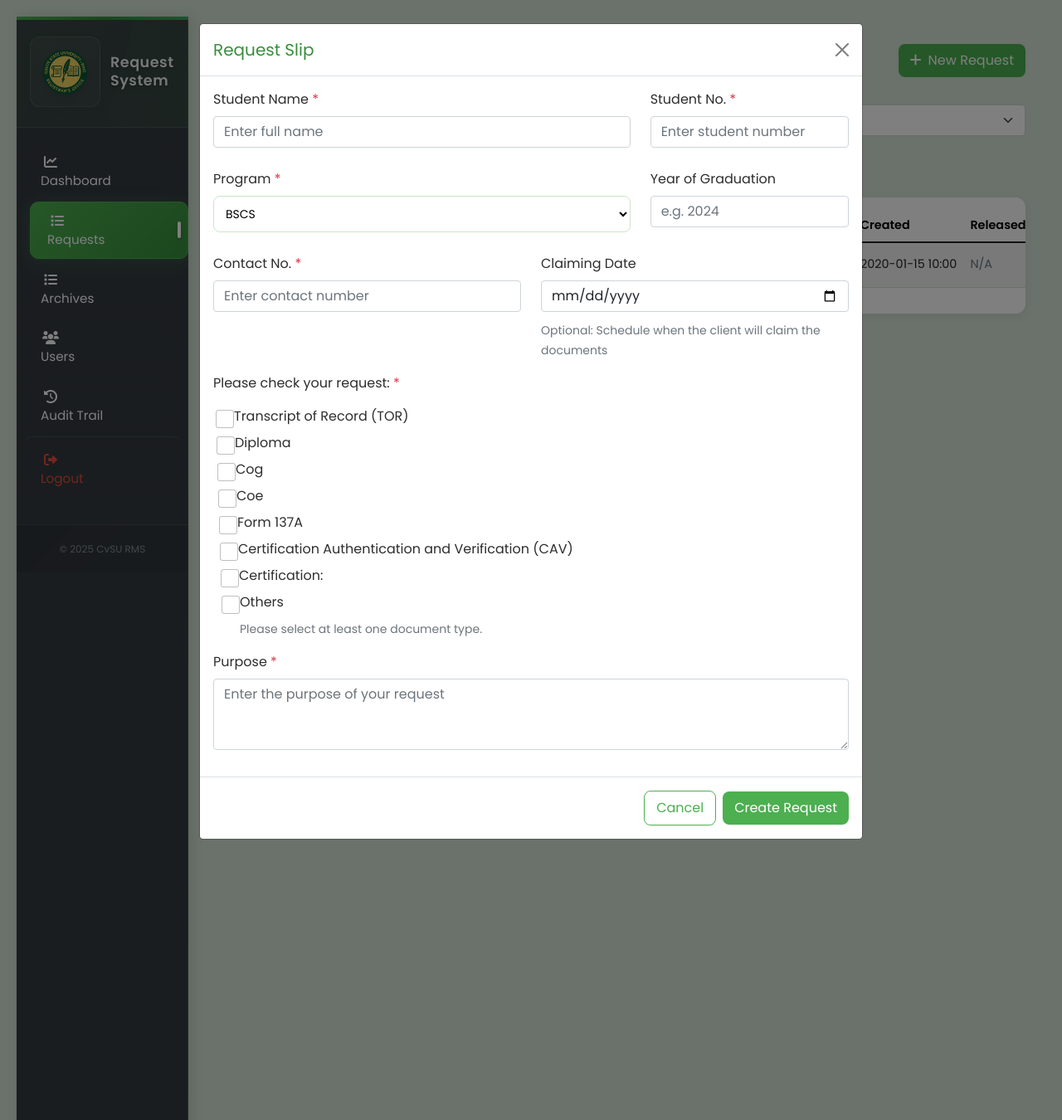
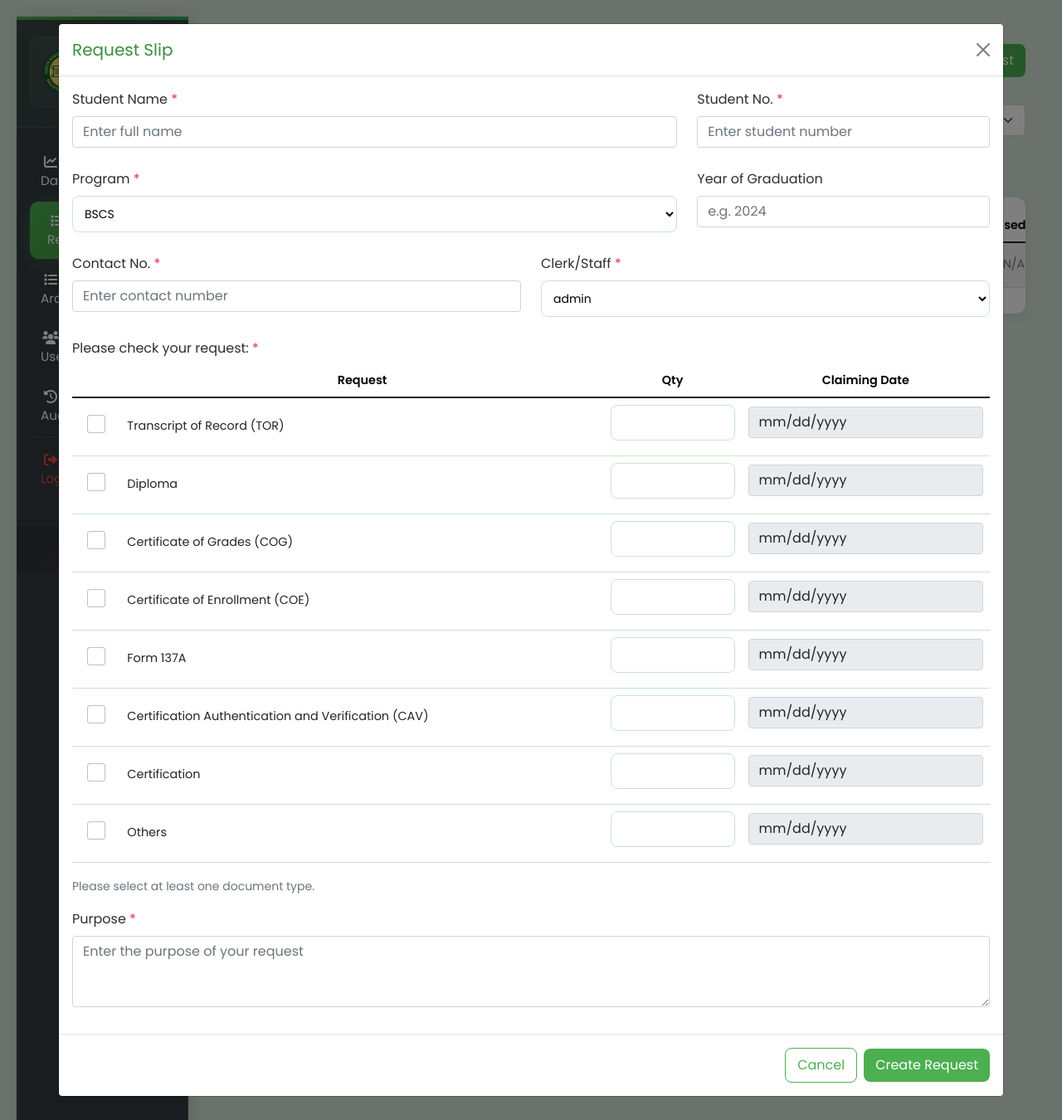
Before and after one commit to Starea10/Registrar-System, a PHP site: page /requests.php in a window 1280 px wide, after a click on "New Request". Shown: the whole page at 83% size. Run offline with PHP 8.4, Linux system fonts and the light colour scheme; a user stored in the database is signed in; data comes from the database, SQL or seed files in the repository; tables that the repository leaves empty hold one stand-in row (values such as "Sample post").

Commit message:
Changes in request layout
The layout was simplified for the ease of use. The archive history table has been changed, having the same structure as the requests table.

```diff
--- a/request_system.sql
+++ b/request_system.sql
@@ -3,7 +3,7 @@
 -- https://www.phpmyadmin.net/
 --
 -- Host: localhost
--- Generation Time: Jul 20, 2026 at 01:26 PM
+-- Generation Time: Jul 21, 2026 at 01:24 PM
 -- Server version: 10.4.32-MariaDB
 -- PHP Version: 8.2.12
 
--- a/requests.php
+++ b/requests.php
@@ -13,6 +13,8 @@ if ($_SERVER['REQUEST_METHOD'] === 'POST' && !isset($_POST['update_status']) &&
 
     // Verify all required fields are present
     if (isset($_POST['student_number'], $_POST['student_name'], $_POST['program'], $_POST['year_graduation'], $_POST['contact_no'], $_POST['purpose'])) {
+        try{
+            foreach($_POST['document'] as $document){
             $student_number = $conn->real_escape_string($_POST['student_number']);
             $student_name = $conn->real_escape_string($_POST['student_name']);
             $program = $conn->real_escape_string($_POST['program']);
@@ -21,24 +23,27 @@ if ($_SERVER['REQUEST_METHOD'] === 'POST' && !isset($_POST['update_status']) &&
             $purpose = $conn->real_escape_string($_POST['purpose']);
 
             // Handle claiming date
-        $claiming_date = null;
-        if (!empty($_POST['claiming_date'])) {
-            $claiming_date = $conn->real_escape_string($_POST['claiming_date']);
-        }
+            $claiming_date_post = $document . '_claiming_date';
+            $claiming_date = $conn->real_escape_string($_POST[$claiming_date_post]);
 
             // Handle document type checkboxes
+            $document_qty_post = $document . '_quantity';
+            $document_qty = $conn->real_escape_string($_POST[$document_qty_post]);
             $document_types = array();
-        if (isset($_POST['tor'])) $document_types[] = 'Transcript of Record (TOR)';
-        if (isset($_POST['diploma'])) $document_types[] = 'Diploma';
-        if (isset($_POST['cog'])) $document_types[] = 'Cog';
-        if (isset($_POST['coe'])) $document_types[] = 'Coe';
-        if (isset($_POST['form_137a'])) $document_types[] = 'Form 137A';
-        if (isset($_POST['cav'])) $document_types[] = 'Certification Authentication and Verification (CAV)';
-        if (isset($_POST['certification'])) {
+            if ($document == 'tor') $document_types[] = $document_qty . 'x Transcript of Record (TOR)';
+            if ($document == 'diploma') $document_types[] = $document_qty . 'x Diploma';
+            if ($document == 'cog') $document_types[] = $document_qty . 'x Certificate of Grades (COG)';
+            if ($document == 'coe') $document_types[] = $document_qty . 'x Certificate of Enrollment (COE)';
+            if ($document == 'form_137a') $document_types[] = $document_qty . 'x Form 137A';
+            if ($document == 'cav') $document_types[] = $document_qty . 'x Certification Authentication and Verification (CAV)';
+            if ($document == 'certification') {
                 $cert_type = $conn->real_escape_string($_POST['certification_type']);
-            $document_types[] = 'Certification: ' . $cert_type;
-        }
-
+                $document_types[] = $document_qty . 'x Certification: ' . $cert_type;
+            }
+            if ($document == 'others') {
+                $docs_type = $conn->real_escape_string($_POST['others_type']);
+                $document_types[] = $document_qty . 'x ' . $docs_type;
+            }
             // Create title from document types
             $title = 'Request for : ' . implode(', ', $document_types);
 
@@ -50,9 +55,7 @@ if ($_SERVER['REQUEST_METHOD'] === 'POST' && !isset($_POST['update_status']) &&
             $description .= "Contact Number: " . $contact_no . "\n";
             $description .= "Purpose: " . $purpose . "\n";
             $description .= "Requested Documents: " . implode(', ', $document_types);
-        if ($claiming_date) {
             $description .= "\nScheduled Claiming Date: " . date('Y-m-d', strtotime($claiming_date));
-        }
 
             $claiming_date_sql = $claiming_date ? "'$claiming_date'" : "NULL";
             $sql = "INSERT INTO requests (title, student_number, student_name, description, requester_id, claiming_date)
@@ -64,10 +67,17 @@ if ($_SERVER['REQUEST_METHOD'] === 'POST' && !isset($_POST['update_status']) &&
                         VALUES ({$_SESSION['user_id']}, 'create_request', 'Created new request: $title')";
                 $conn->query($sql);
 
-            // Redirect to prevent form resubmission
+            }
+        }
+
+        //Redirect to prevent form resubmission
         header('Location: ' . $_SERVER['PHP_SELF']);
         exit();
         }
+        catch (Exception $e){
+            $_SESSION['error'] = "Error deleting request: " . $e->getMessage();
+        }
+
     }
 }
 
@@ -616,11 +626,7 @@ if (isset($_GET['ajax'])) {
 
 // Determine page title based on view
 $page_title = 'Active Requests';
-// if ($view_released) {
-//     $page_title = 'Released Archive';
-// } elseif ($view_archived) {
-//     $page_title = 'Archived Requests';
-// }
+
 ?>
 
 <!DOCTYPE html>
@@ -1090,16 +1096,16 @@ $page_title = 'Active Requests';
                     <table class="table table-striped">
                         <thead>
                             <tr>
-                                <th>ID</th>
-                                <th>Title</th>
-                                <th>Student No.</th>
-                                <th>Student Name</th>
-                                <th>Status</th>
-                                <th>Claim Date</th>
-                                <th>Processed By</th>
-                                <th>Created</th>
-                                <th>Released Date</th>
-                                <th>Actions</th>
+                                <th class="text-center">ID</th>
+                                <th class="text-center">Title</th>
+                                <th class="text-center">Student No.</th>
+                                <th class="text-center">Student Name</th>
+                                <th class="text-center">Status</th>
+                                <th class="text-center">Claim Date</th>
+                                <th class="text-center">Processed By</th>
+                                <th class="text-center">Created</th>
+                                <th class="text-center">Released Date</th>
+                                <th class="text-center">Actions</th>
                             </tr>
                         </thead>
                         <tbody id="requestsTableBody">
@@ -1110,11 +1116,11 @@ $page_title = 'Active Requests';
                             <?php else: ?>
                             <?php foreach ($requests as $request): ?>
                             <tr>
-                                <td><?php echo $request['id']; ?></td>
-                                <td><?php echo htmlspecialchars($request['title']); ?></td>
-                                <td><?php echo htmlspecialchars($request['student_number']); ?></td>
-                                <td><?php echo htmlspecialchars($request['student_name']); ?></td>
-                                <td>
+                                <td class="text-center"><?php echo $request['id']; ?></td>
+                                <td class="text-center"><?php echo htmlspecialchars($request['title']); ?></td>
+                                <td class="text-center"><?php echo htmlspecialchars($request['student_number']); ?></td>
+                                <td class="text-center"><?php echo htmlspecialchars($request['student_name']); ?></td>
+                                <td class="text-center">
                                     <?php if (($_SESSION['role'] === 'admin' || $_SESSION['role'] === 'staff') && !$view_archived && !$view_released): ?>
                                     <form method="POST" style="display: inline;" class="status-update-form">
                                         <input type="hidden" name="request_id" value="<?php echo $request['id']; ?>">
@@ -1142,7 +1148,7 @@ $page_title = 'Active Requests';
                                     </span>
                                     <?php endif; ?>
                                 </td>
-                                <td>
+                                <td class="text-center">
                                     <?php if (!empty($request['claiming_date'])): ?>
                                         <?php
                                         $claiming_date = new DateTime($request['claiming_date']);
@@ -1168,7 +1174,7 @@ $page_title = 'Active Requests';
                                         <span class="text-muted">Not scheduled</span>
                                     <?php endif; ?>
                                 </td>
-                                <td>
+                                <td class="text-center">
                                     <?php if (!empty($request['requester_name'])): ?>
                                         <span class="badge bg-info">
                                             <i class="fas fa-user me-1"></i>
@@ -1178,15 +1184,15 @@ $page_title = 'Active Requests';
                                         <span class="text-muted">Unknown</span>
                                     <?php endif; ?>
                                 </td>
-                                <td><?php echo date('Y-m-d H:i', strtotime($request['created_at'])); ?></td>
-                                <td>
+                                <td class="text-center"><?php echo date('Y-m-d H:i', strtotime($request['created_at'])); ?></td>
+                                <td class="text-center">
                                     <?php if ($view_released && !empty($request['released_at'])): ?>
                                         <?php echo date('Y-m-d H:i', strtotime($request['released_at'])); ?>
                                     <?php else: ?>
                                         <span class="text-muted">N/A</span>
                                     <?php endif; ?>
                                 </td>
-                                <td>
+                                <td class="text-center">
                                     <button class="btn btn-sm btn-info" data-bs-toggle="modal"
                                             data-bs-target="#viewRequestModal<?php echo $request['id']; ?>">
                                         <i class="fas fa-eye"></i>
@@ -1374,7 +1380,7 @@ $page_title = 'Active Requests';
 
     <?php if ($_SESSION['role'] === 'admin' || $_SESSION['role'] === 'staff'): ?>
     <div class="modal fade" id="newRequestModal" tabindex="-1">
-        <div class="modal-dialog modal-lg">
+        <div class="modal-dialog modal-xl">
             <div class="modal-content">
                 <div class="modal-header">
                     <h5 class="modal-title">Request Slip</h5>
@@ -1424,69 +1430,87 @@ $page_title = 'Active Requests';
                                        pattern="[0-9]*" inputmode="numeric" title="Please enter numbers only">
                             </div>
                             <div class="col-md-6">
-                                <label class="form-label">Claiming Date</label>
-                                <input type="date" name="claiming_date" class="form-control"
-                                       min="<?php echo date('Y-m-d'); ?>">
-                                <small class="form-text text-muted">Optional: Schedule when the client will claim the documents</small>
+                                <label class="form-label">Clerk/Staff <span class="text-danger">*</span></label>
+                                <select name="clerk" class="dropdown" required>
+                                    <option value="Admin">admin</option>
+                                    <option value="Clerk 1">Clerk 1</option>
+                                    <option value="Clerk 2">Clerk 2</option>
+                                </select>
                             </div>
                         </div>
 
                         <div class="mb-3">
                             <label class="form-label">Please check your request: <span class="text-danger">*</span></label>
-                            <div class="mt-2">
-                                <div class="form-check mb-2">
-                                    <input class="form-check-input" type="checkbox" name="tor" id="tor">
-                                    <label class="form-check-label" for="tor">
-                                        Transcript of Record (TOR)
-                                    </label>
-                                </div>
-                                <div class="form-check mb-2">
-                                    <input class="form-check-input" type="checkbox" name="diploma" id="diploma">
-                                    <label class="form-check-label" for="diploma">
-                                        Diploma
-                                    </label>
-                                </div>
-                                <div class="form-check mb-2">
-                                    <input class="form-check-input" type="checkbox" name="cog" id="cog">
-                                    <label class="form-check-label" for="cog">
-                                        Cog
-                                    </label>
-                                </div>
-                                <div class="form-check mb-2">
-                                    <input class="form-check-input" type="checkbox" name="coe" id="coe">
-                                    <label class="form-check-label" for="coe">
-                                        Coe
-                                    </label>
-                                </div>
-                                <div class="form-check mb-2">
-                                    <input class="form-check-input" type="checkbox" name="form_137a" id="form_137a">
-                                    <label class="form-check-label" for="form_137a">
-                                        Form 137A
-                                    </label>
-                                </div>
-                                <div class="form-check mb-2">
-                                    <input class="form-check-input" type="checkbox" name="cav" id="cav">
-                                    <label class="form-check-label" for="cav">
-                                        Certification Authentication and Verification (CAV)
-                                    </label>
-                                </div>
-                                <div class="form-check mb-2">
-                                    <input class="form-check-input" type="checkbox" name="certification" id="certification" onchange="toggleCertificationInput()">
-                                    <label class="form-check-label" for="certification">
-                                        Certification:
-                                    </label>
-                                    <input type="text" name="certification_type" id="certification_type" class="form-control mt-2"
-                                           placeholder="Specify certification type" style="display: none;">
-                                </div>
-                                <div class="form-check mb-2">
-                                    <input class="form-check-input" type="checkbox" name="others" id="others" onchange="toggleOthersInput()">
-                                    <label class="form-check-label" for="others">
-                                        Others
-                                    </label>
-                                    <input type="text" name="others_type" id="others_type" class="form-control mt-2"
-                                           placeholder="Specify document here" style="display: none;">
-                                </div>
-                            </div>
+                            <table class="table table-hover">
+                                <thead>
+                                    <tr>
+                                        <th scope="col" class="text-center"> </th>
+                                        <th scope="col" class="text-center">Request</th>
+                                        <th scope="col" class="text-center">Qty</th>
+                                        <th scope="col" class="text-center">Claiming Date</th>
+                                    </tr>
+                                </thead>
+                                <tbody>
+                                    <tr>
+                                        <td scope="row" class="text-center"><input class="form-check-input" type="checkbox" name="document[]" id="tor" value="tor" onchange="toggleQuantityAndDateInput('tor')"></td>
+                                        <td>Transcript of Record (TOR)</td>
+                                        <td><input disabled type="number" id="tor_quantity" name="tor_quantity" min="1" max="99"/></td>
+                                        <td><input disabled id="tor_claiming_date" type="date" name="tor_claiming_date" class="form-control"
+                                       min="<?php echo date('Y-m-d'); ?>"></td>
+                                    </tr>
+                                    <tr>
+                                        <td scope="row" class="text-center"><input class="form-check-input" type="checkbox" name="document[]" id="diploma" value="diploma" onchange="toggleQuantityAndDateInput('diploma')"></td>
+                                        <td>Diploma</td>
+                                        <td><input disabled type="number" id="diploma_quantity" name="diploma_quantity" min="1" max="99"/></td>
+                                        <td><input disabled type="date" id="diploma_claiming_date" name="diploma_claiming_date" class="form-control"
+                                       min="<?php echo date('Y-m-d'); ?>"></td>
+                                    </tr>
+                                    <tr>
+                                        <td scope="row" class="text-center"><input class="form-check-input" type="checkbox" name="document[]" id="cog" value="cog" onchange="toggleQuantityAndDateInput('cog')"></td>
+                                        <td>Certificate of Grades (COG)</td>
+                                        <td><input disabled type="number" id="cog_quantity" name="cog_quantity" min="1" max="99"/></td>
+                                        <td><input disabled type="date" id="cog_claiming_date" name="cog_claiming_date" class="form-control"
+                                       min="<?php echo date('Y-m-d'); ?>"></td>
+                                    </tr>
+                                    <tr>
+                                        <td scope="row" class="text-center"><input class="form-check-input" type="checkbox" name="document[]" id="coe" value="coe" onchange="toggleQuantityAndDateInput('coe')"></td>
+                                        <td>Certificate of Enrollment (COE)</td>
+                                        <td><input disabled type="number" id="coe_quantity" name="coe_quantity" min="1" max="99"/></td>
+                                        <td><input disabled type="date" id="coe_claiming_date" name="coe_claiming_date" class="form-control"
+                                       min="<?php echo date('Y-m-d'); ?>"></td>
+                                    </tr>
+                                    <tr>
+                                        <td scope="row" class="text-center"><input class="form-check-input" type="checkbox" name="document[]" id="form_137a" value="form_137a" onchange="toggleQuantityAndDateInput('form_137a')"></td>
+                                        <td>Form 137A</td>
+                                        <td><input disabled type="number" id="form_137a_quantity" name="form_137a_quantity" min="1" max="99"/></td>
+                                        <td><input disabled type="date" id="form_137a_claiming_date" name="form_137a_claiming_date" class="form-control"
+                                       min="<?php echo date('Y-m-d'); ?>"></td>
+                                    </tr>
+                                    <tr>
+                                        <td scope="row" class="text-center"><input class="form-check-input" type="checkbox" name="document[]" id="cav" value="cav" onchange="toggleQuantityAndDateInput('cav')"></td>
+                                        <td>Certification Authentication and Verification (CAV)</td>
+                                        <td><input disabled type="number" id="cav_quantity" name="cav_quantity" min="1" max="99"/></td>
+                                        <td><input disabled type="date" id="cav_claiming_date" name="cav_claiming_date" class="form-control"
+                                       min="<?php echo date('Y-m-d'); ?>"></td>
+                                    </tr>
+                                    <tr>
+                                        <td scope="row" class="text-center"><input class="form-check-input" type="checkbox" name="document[]" id="certification" value="certification" onchange="toggleCertificationInput()"></td>
+                                        <td>Certification<input type="text" name="certification_type" id="certification_type" class="form-control mt-2"
+                                           placeholder="Specify certification type" style="display: none;"></td>
+                                        <td><input disabled type="number" id="certification_quantity" name="certification_quantity" min="1" max="99"/></td>
+                                        <td><input disabled type="date" id="certification_claiming_date" name="certification_claiming_date" class="form-control"
+                                       min="<?php echo date('Y-m-d'); ?>"></td>
+                                    </tr>
+                                    <tr>
+                                        <th scope="row" class="text-center"><input class="form-check-input" type="checkbox" name="document[]" id="others" value="others" onchange="toggleOthersInput()"></th>
+                                        <td>Others<input type="text" name="others_type" id="others_type" class="form-control mt-2"
+                                           placeholder="Specify document here" style="display: none;"></td>
+                                        <td><input disabled type="number" id="others_quantity" name="others_quantity" min="1" max="99"/></td>
+                                        <td><input disabled type="date" id="others_claiming_date" name="others_claiming_date" class="form-control"
+                                       min="<?php echo date('Y-m-d'); ?>"></td>
+                                    </tr>
+                                </tbody>
+                            </table>
                             <small class="text-muted">Please select at least one document type.</small>
                         </div>
 
```
Also changed, not shown: assets/js/request.js (+74 -0 lines), index.php (+15 -10 lines). Lines whose indentation alone changed are shown as unchanged.
